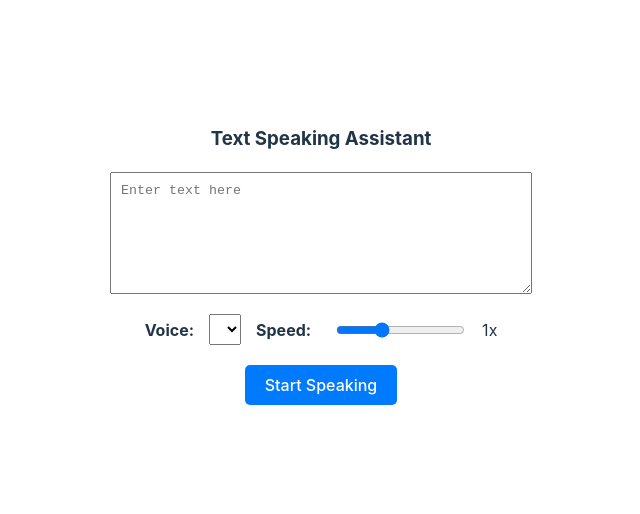
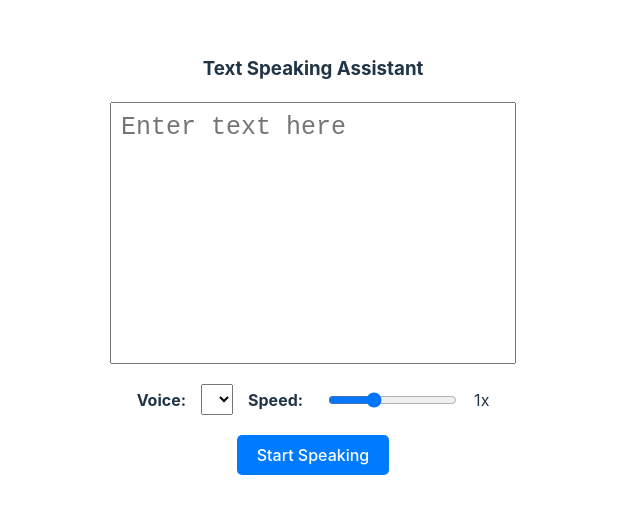
Before and after one commit to sparsh44/TextToSpeechAssistant, a React (Vite) app in the folder react-speech-app/: page / in a window 1280 px wide. Shown: the part 144-658 px from the top of the page, without its empty margins (370-1010 px from the left). Built offline with nearby package versions, Linux system fonts and the light colour scheme.

Commit message:
Solved #5 , added scroll feature, responsive and fixed intial size to text area component

```diff
--- a/react-speech-app/src/App.jsx
+++ b/react-speech-app/src/App.jsx
@@ -131,8 +131,11 @@ const containerStyle = {
 const textareaStyle = {
   marginBottom: '20px',
   padding: '10px',
-  width: '400px',
-  height: '100px',
+  width: '30vw',
+  height: '30vh',
+  resize : 'none',
+  overflow: 'auto',
+  fontSize: '25px',
 };
 
 const controlContainerStyle = {
```
Also changed, not shown: 1 other file (tests, documents, lock files or other folders).
